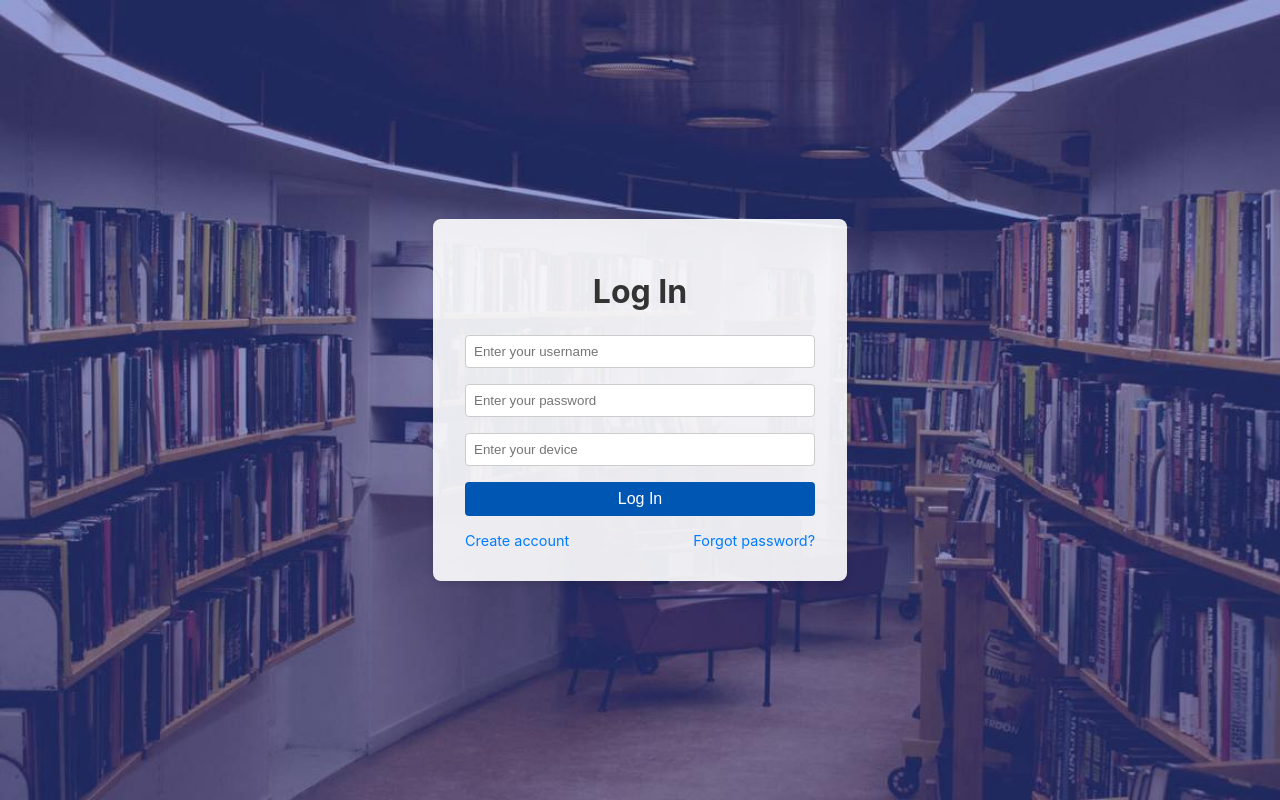
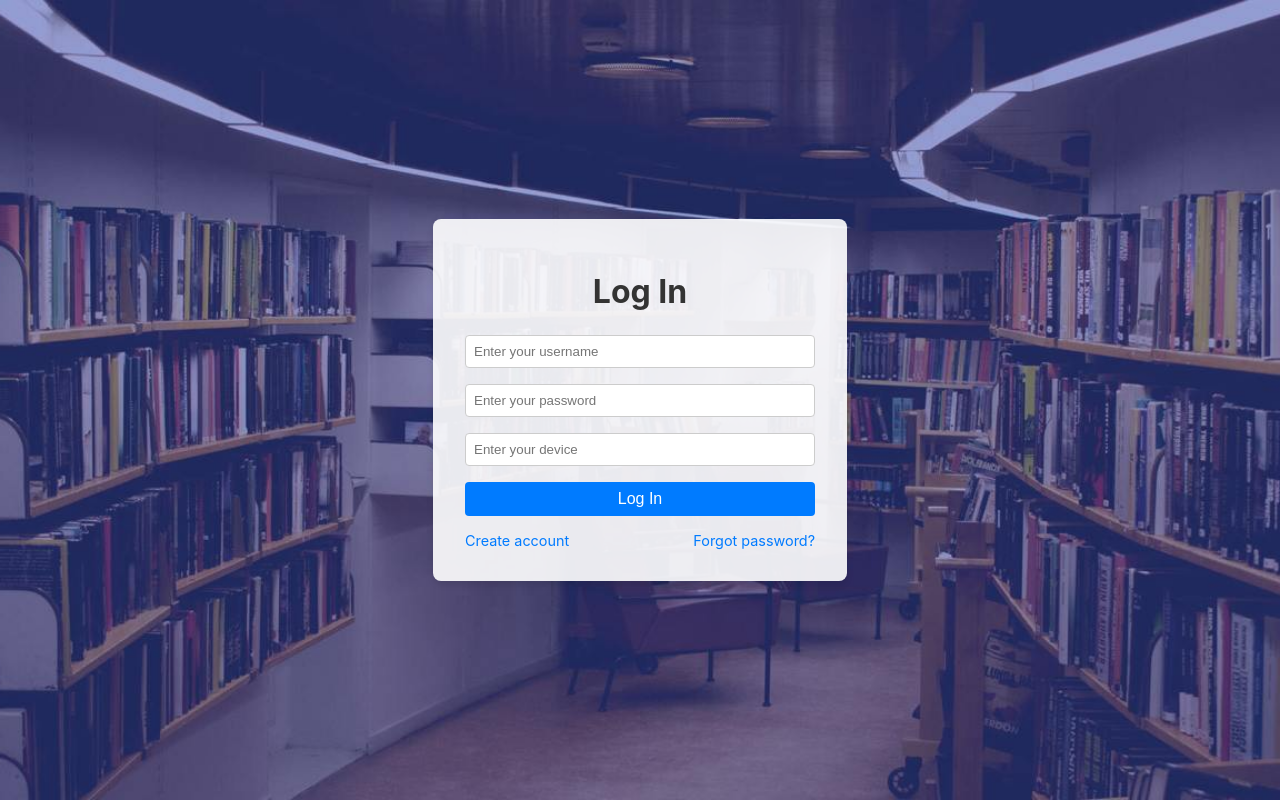
Before and after one commit to Danz1nger/Online-biblioteka, a React (Create React App) app in the folder online-biblioteka/: page /login in a window 1280 px wide. Built offline with nearby package versions, Linux system fonts and the light colour scheme.

Commit message:
switched color back to light.

```diff
--- a/online-biblioteka/src/app/login/Login.module.css
+++ b/online-biblioteka/src/app/login/Login.module.css
@@ -39,7 +39,7 @@ input {
 }
 
 button {
-  background-color: #0056b3;
+  background-color: #007bff;
   color: white;
   padding: 0.5rem;
   border: none;
@@ -49,7 +49,7 @@ button {
 }
 
 button:hover {
-  background-color: #003d82;
+  background-color: #0056b3;
 }
 
 .links {
```
